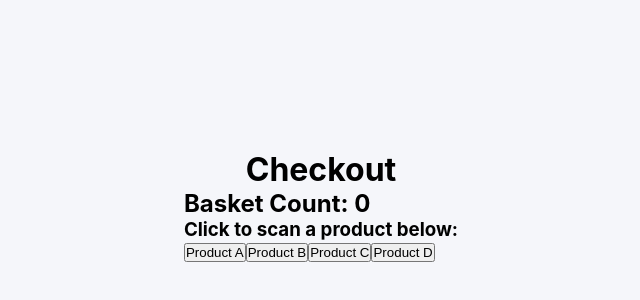
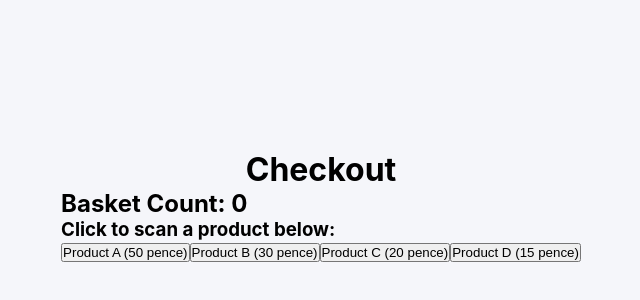
Before and after one commit to jamalhck/Checkout, a React (Create React App) app: page / in a window 1280 px wide. Shown: the part 194-494 px from the top of the page, without its empty margins (319-959 px from the left). Built offline with nearby package versions, Linux system fonts and the light colour scheme.

Commit message:
Added Sum() and SumD() functions to cater for item C and D. Added Items in the Items.js file, then called the items from Basket.js/Calculator.js using the respective item names instead of the prices. A step closer to making this more scalable..

```diff
--- a/src/Backend/Calculator.js
+++ b/src/Backend/Calculator.js
@@ -1,3 +1,4 @@
+import products from '../Frontend/Items';
 /*
 Pseudo code from which the below function was written:
 
@@ -13,8 +14,8 @@ click on button B, the count is added to an array
 
 function CalculatorB(itemCount) {
 
-    const PAIR_PRICE = 45;
-    const SINGLE_PRICE = 30;
+    const PAIR_PRICE = products.SpecialB;
+    const SINGLE_PRICE = products.ProductB;
     let TOTAL_PRICE = 0;
 
     if (itemCount === 1) {
@@ -36,8 +37,8 @@ function CalculatorB(itemCount) {
 
 function CalculatorA(itemCount) {
 
-    const THREE_PRICE = 130;
-    const SINGLE_PRICE = 50;
+    const THREE_PRICE = products.SpecialA;
+    const SINGLE_PRICE = products.ProductA;
     let TOTAL_PRICE = 0;
 
     if (itemCount === 1) {
@@ -60,6 +61,28 @@ function CalculatorA(itemCount) {
     return TOTAL_PRICE;
 }
 
+function Sum(itemCount) {
+
+    const SINGLE_PRICE = products.ProductC;
+    if (itemCount === 1){
+        return SINGLE_PRICE;
+    }
+    else{
+        return SINGLE_PRICE * itemCount;
+    }
+}
+
+function SumD(itemCount) {
+
+    const SINGLE_PRICE = products.ProductD;
+    if (itemCount === 1){
+        return SINGLE_PRICE;
+    }
+    else{
+        return SINGLE_PRICE * itemCount;
+    }
+}
+
 // future: specialprice(), add a menu in the checkout system that allows for the special prices to be added, and modified for the different items.
 
-export { CalculatorB, CalculatorA };
+export { CalculatorB, CalculatorA, Sum, SumD };
--- a/src/Frontend/Basket.js
+++ b/src/Frontend/Basket.js
@@ -1,6 +1,6 @@
 import React, { useState } from 'react';
-import { CalculatorB, CalculatorA } from '../Backend/Calculator';
-
+import { CalculatorB, CalculatorA, Sum,SumD } from '../Backend/Calculator';
+import products from './Items';
 
 // Shopping basket component that tracks item count and total price when products are clicked.
 
@@ -13,7 +13,6 @@ function Basket() {
         setItemCountB(nCount); // Update the item count state
         setTotalB(CalculatorB(nCount)); // Calculate and update the total for Product B
     };
-
     const [itemCountA, setItemCountA] = useState(0);
     const [totalA, setTotalA] = useState(0);
     const handleAddItemA = () => {
@@ -21,23 +20,38 @@ function Basket() {
         setItemCountA(nCount);
         setTotalA(CalculatorA(nCount));
     };
+    const [itemCountC, setItemCountC] = useState(0);
+    const [totalC, setTotalC] = useState(0);
+    const handleAddItemC = () => {
+        const nCount = itemCountC + 1;
+        setItemCountC(nCount);
+        setTotalC(Sum(nCount));
+    };
+    const [itemCountD, setItemCountD] = useState(0);
+    const [totalD, setTotalD] = useState(0);
+    const handleAddItemD = () => {
+        const nCount = itemCountD + 1;
+        setItemCountD(nCount);
+        setTotalD(SumD(nCount));
+    };
 
+    let BasketTotal = totalB + totalA + totalC + totalD;
 
     return (
         <div>
-            <h2>Basket Count: {totalB + totalA} </h2>
+            <h2>Basket Count: {BasketTotal} </h2>
             <h3>Click to scan a product below:</h3>
             <button onClick={handleAddItemA}>
-                Product A
+                Product A ({products.ProductA} pence)
             </button>
             <button onClick={handleAddItemB}>
-                Product B
+                Product B ({products.ProductB} pence)
             </button>
-            <button onClick={() => setItemCountB(totalB + 1)}>
-                Product C
+            <button onClick={handleAddItemC}>
+                Product C ({products.ProductC} pence)
             </button>
-            <button onClick={() => setItemCountB(totalB + 1)}>
-                Product D
+            <button onClick={handleAddItemD}>
+                Product D ({products.ProductD} pence)
             </button>
         </div>
     );
--- a/src/Frontend/Items.js
+++ b/src/Frontend/Items.js
@@ -0,0 +1,11 @@
+const products = {
+    ProductA: 50,
+    SpecialA: 130,
+    ProductB: 30,
+    SpecialB: 45,
+    ProductC: 20,
+    ProductD: 15,
+    // Easy to add more products, this is a good solution to scale this in a future.
+};
+
+export default products;
```
